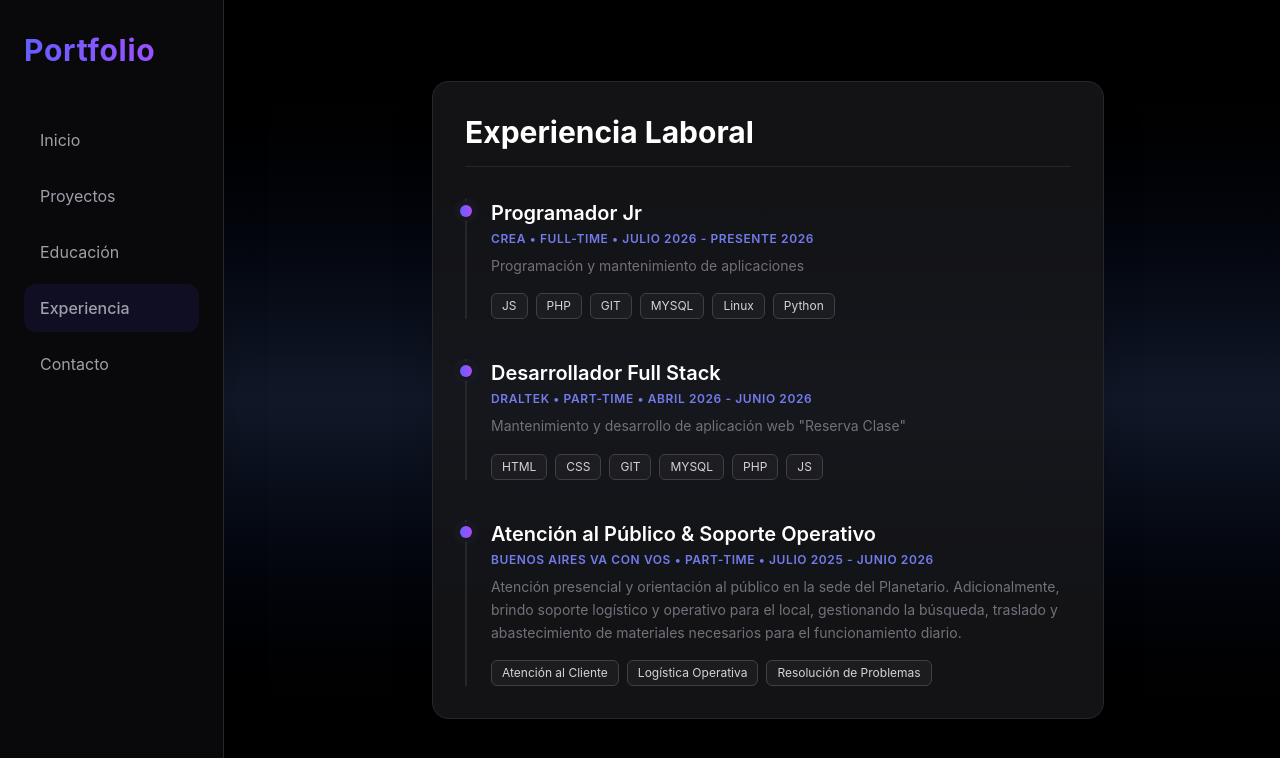
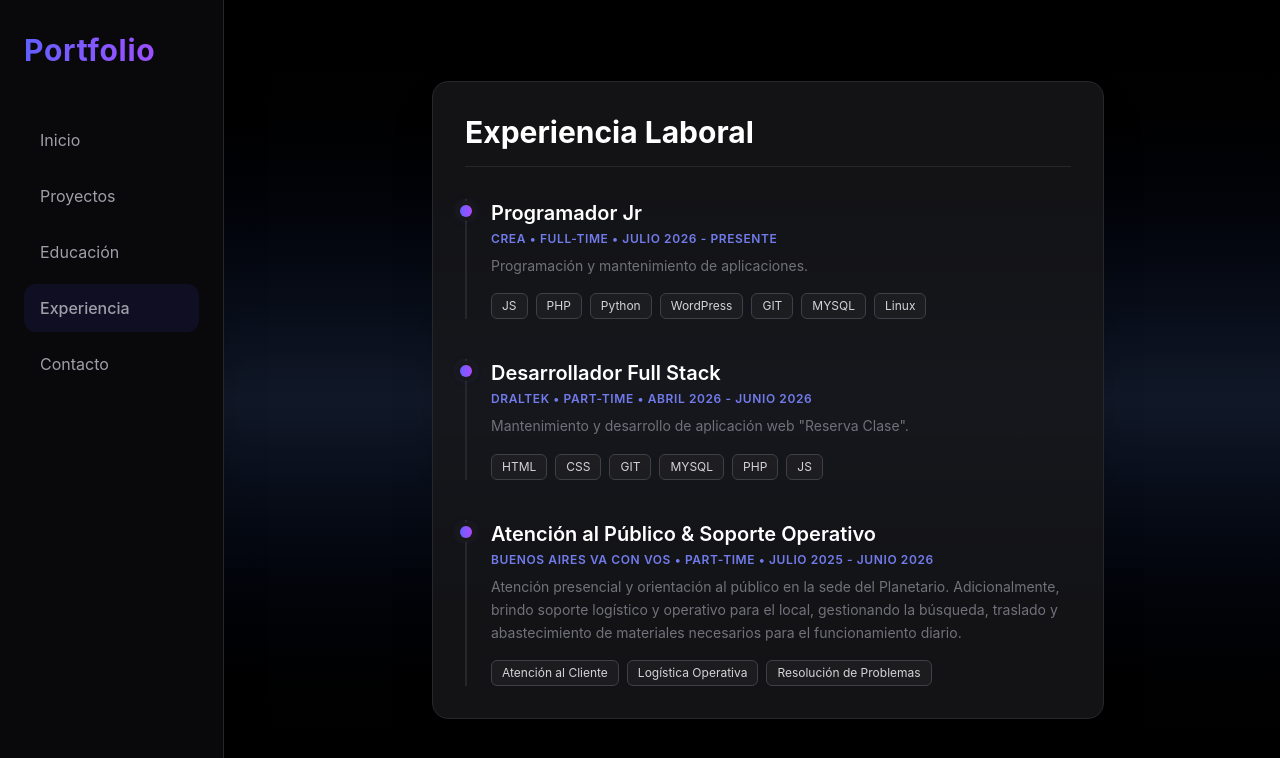
Before and after one commit to MatiasTanoni/Portfolio, an Angular app in the folder portfolio/: page /experience in a window 1280 px wide. Shown: the top 758 px of the page. Built offline with nearby package versions, Linux system fonts and the light colour scheme.

Commit message:
corecciones en page experiencia

```diff
--- a/portfolio/src/app/pages/experience/experience.html
+++ b/portfolio/src/app/pages/experience/experience.html
@@ -15,9 +15,9 @@
                 <h3 class="text-xl font-semibold text-white">Programador Jr</h3>
                 <p class="text-indigo-400/90 text-xs font-semibold tracking-wider uppercase mb-2 mt-1">CREA •
                     FULL-TIME • Julio
-                    2026 - Presente 2026</p>
+                    2026 - Presente</p>
                 <p class="text-zinc-500 text-sm leading-relaxed mb-4">
-                    Programación y mantenimiento de aplicaciones
+                    Programación y mantenimiento de aplicaciones.
                 </p>
                 <div class="flex flex-wrap gap-2">
                     <span
@@ -25,13 +25,15 @@
                     <span
                         class="px-2.5 py-1 bg-zinc-800/50 border border-zinc-700 text-zinc-300 text-xs rounded-md">PHP</span>
                     <span
+                        class="px-2.5 py-1 bg-zinc-800/50 border border-zinc-700 text-zinc-300 text-xs rounded-md">Python</span>
+                    <span
+                        class="px-2.5 py-1 bg-zinc-800/50 border border-zinc-700 text-zinc-300 text-xs rounded-md">WordPress</span>
+                    <span
                         class="px-2.5 py-1 bg-zinc-800/50 border border-zinc-700 text-zinc-300 text-xs rounded-md">GIT</span>
                     <span
                         class="px-2.5 py-1 bg-zinc-800/50 border border-zinc-700 text-zinc-300 text-xs rounded-md">MYSQL</span>
                     <span
                         class="px-2.5 py-1 bg-zinc-800/50 border border-zinc-700 text-zinc-300 text-xs rounded-md">Linux</span>
-                    <span
-                        class="px-2.5 py-1 bg-zinc-800/50 border border-zinc-700 text-zinc-300 text-xs rounded-md">Python</span>
                 </div>
             </div>
 
@@ -46,7 +48,7 @@
                     PART-TIME • Abril
                     2026 - Junio 2026</p>
                 <p class="text-zinc-500 text-sm leading-relaxed mb-4">
-                    Mantenimiento y desarrollo de aplicación web "Reserva Clase"
+                    Mantenimiento y desarrollo de aplicación web "Reserva Clase".
                 </p>
                 <div class="flex flex-wrap gap-2">
                     <span
```
